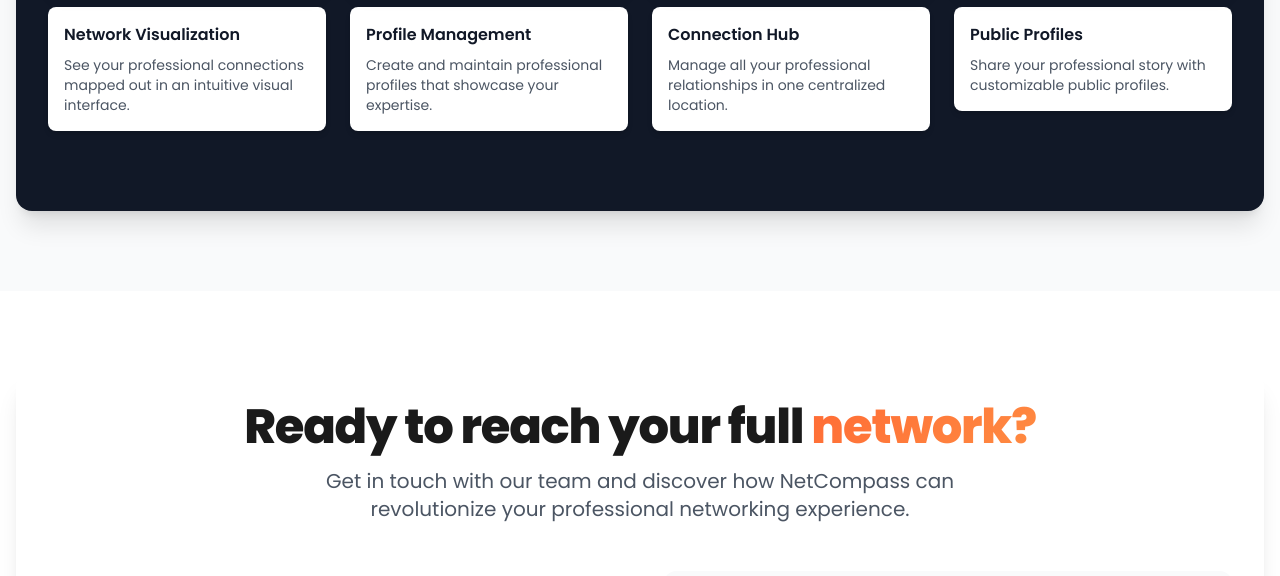
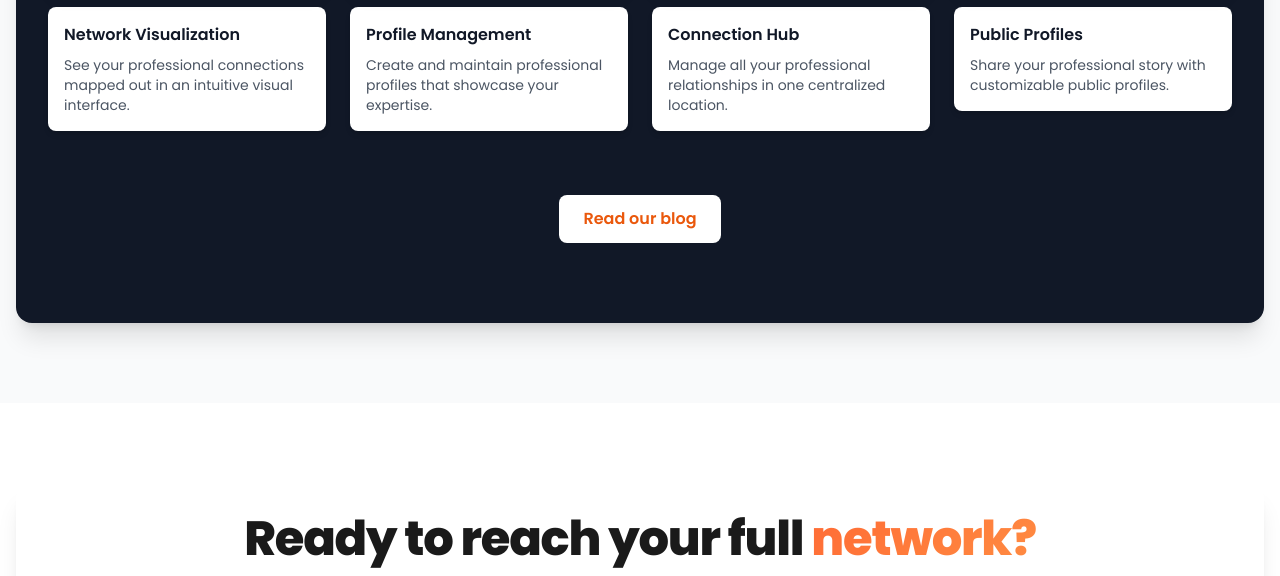
Before and after one commit to MadsEngbergNetCompass/NetcompassLandingPage, a plain HTML site: page index.html in a window 1280 px wide. Shown: the part 1260-1836 px from the top of the page. Drawn offline with nearby package versions, Linux system fonts and the light colour scheme.

Commit message:
Removed some smal stuff from index

```diff
--- a/index.html
+++ b/index.html
@@ -240,71 +240,6 @@
         </div>
     </section>
 
-    <!-- Features Section -->
-    <!-- <section id="features" class="section-padding bg-white dark:bg-gray-900">
-        <div class="container">
-            <div class="text-center mb-16">
-                <h2 class="text-3xl font-bold tracking-tighter sm:text-4xl lg:text-5xl mb-4">
-                    Everything You Need to Build Your Network
-                </h2>
-                <p class="text-xl text-gray-600 dark:text-gray-400 max-w-3xl mx-auto leading-relaxed">
-                    Our comprehensive platform provides all the tools and insights you need
-                    to build, manage, and leverage your professional network effectively.
-                </p>
-            </div>
-
-            <div class="grid grid-cols-1 md:grid-cols-2 lg:grid-cols-4 gap-6">
-                <div class="card group">
-                    <div class="text-center space-y-4">
-                        <div class="feature-icon mx-auto">
-                            <i data-lucide="users" class="w-8 h-8"></i>
-                        </div>
-                        <h3 class="text-xl font-semibold">Smart Networking</h3>
-                        <p class="text-gray-600 dark:text-gray-400 leading-relaxed">
-                            Discover and connect with professionals who matter to your career growth through intelligent matching algorithms.
-                        </p>
-                    </div>
-                </div>
-
-                <div class="card group">
-                    <div class="text-center space-y-4">
-                        <div class="feature-icon mx-auto">
-                            <i data-lucide="bar-chart-3" class="w-8 h-8"></i>
-                        </div>
-                        <h3 class="text-xl font-semibold">Network Analytics</h3>
-                        <p class="text-gray-600 dark:text-gray-400 leading-relaxed">
-                            Gain deep insights into your professional network with comprehensive analytics and relationship mapping.
-                        </p>
-                    </div>
-                </div>
-
-                <div class="card group">
-                    <div class="text-center space-y-4">
-                        <div class="feature-icon mx-auto">
-                            <i data-lucide="message-square" class="w-8 h-8"></i>
-                        </div>
-                        <h3 class="text-xl font-semibold">Communication Hub</h3>
-                        <p class="text-gray-600 dark:text-gray-400 leading-relaxed">
-                            Centralize all your professional communications and never miss an important follow-up opportunity.
-                        </p>
-                    </div>
-                </div>
-
-                <div class="card group">
-                    <div class="text-center space-y-4">
-                        <div class="feature-icon mx-auto">
-                            <i data-lucide="zap" class="w-8 h-8"></i>
-                        </div>
-                        <h3 class="text-xl font-semibold">Automated Workflows</h3>
-                        <p class="text-gray-600 dark:text-gray-400 leading-relaxed">
-                            Streamline your networking activities with intelligent automation and personalized recommendations.
-                        </p>
-                    </div>
-                </div>
-            </div>
-        </div>
-    </section> -->
-
     <!-- Gallery Section -->
     <section id="gallery" class="section-padding bg-gray-50 dark:bg-gray-800">
         <div class="container">
@@ -318,6 +253,7 @@
                     <p class="text-xl text-gray-400 dark:text-gray-400 max-w-3xl mx-auto leading-relaxed">
                         Explore our platform's key features and discover how we're revolutionizing professional networking.
                     </p>
+
                 </div>
 
                 <div class="grid grid-cols-1 md:grid-cols-2 lg:grid-cols-4 gap-6">
@@ -373,6 +309,12 @@
                         <p class="text-sm text-gray-600 dark:text-gray-400">Share your professional story with customizable public profiles.</p>
                     </div>
                 </div>
+
+            </div>
+            <div class="flex flex-col sm:flex-row gap-4 pt-16 justify-center">
+                <a href="blog.html" class="btn bg-white text-orange-600 hover:bg-gray-100">
+                    Read our blog
+                </a>
             </div>
         </div>
     </section>
```
